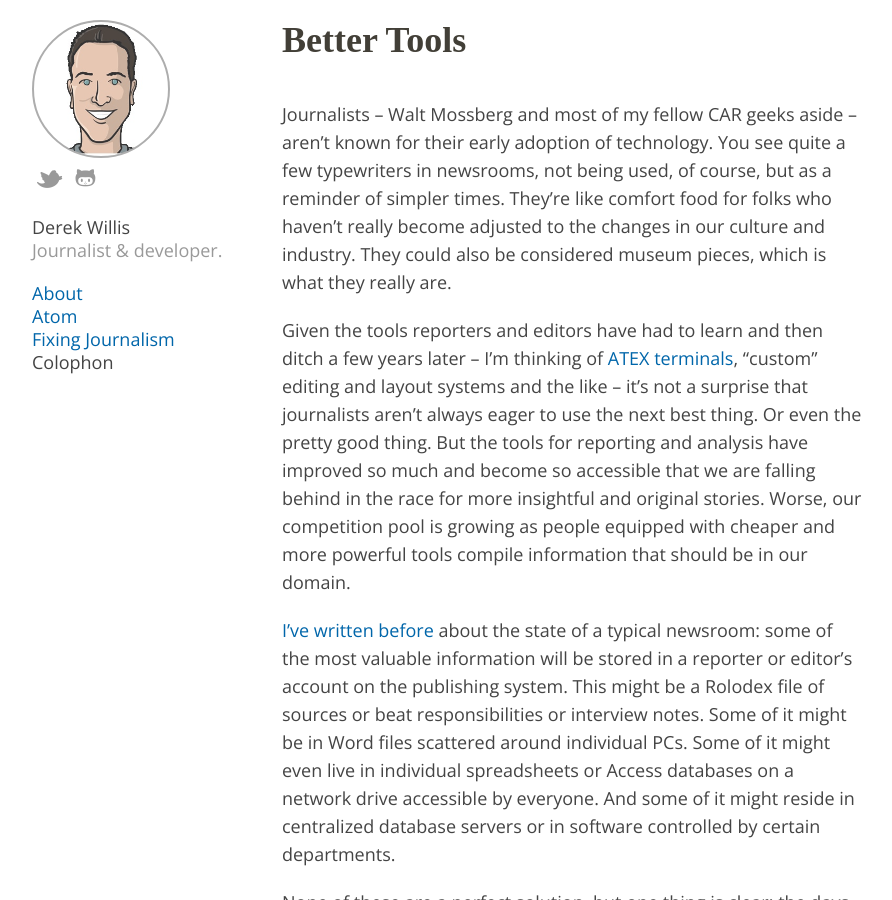
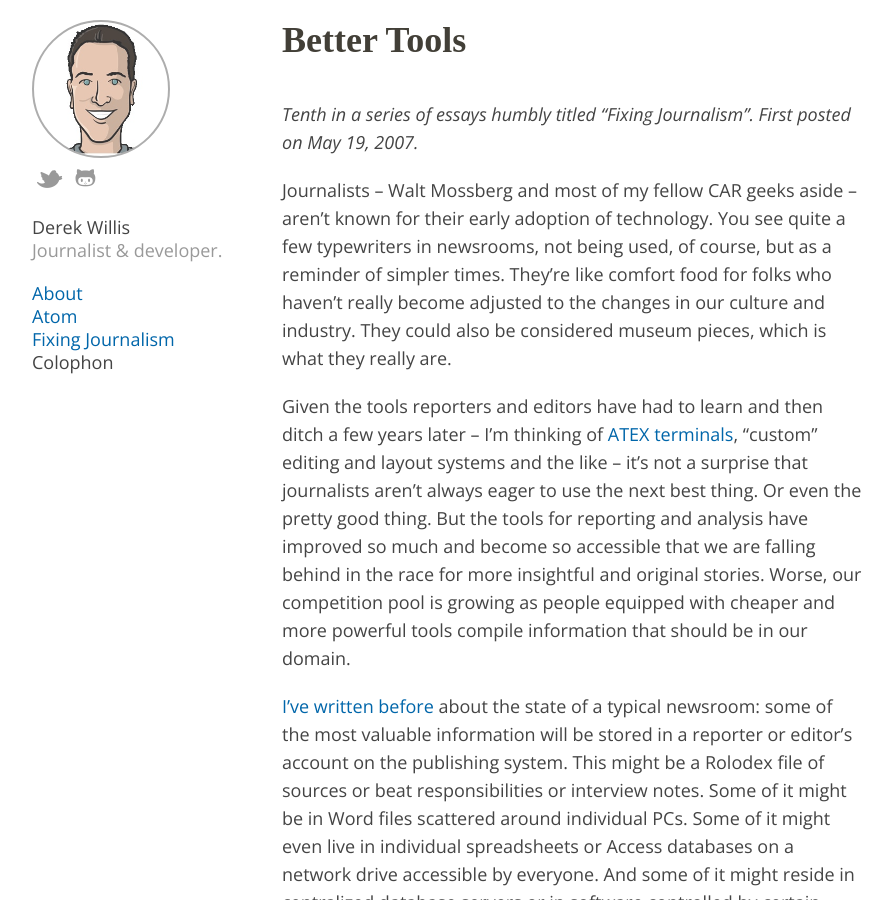
Before and after one commit to dwillis/dwillis.github.com, a Jekyll site: the page built from better-tools.md, in a window 1280 px wide and 900 px high. Shown: the whole window, without its empty margins (138-1030 px from the left). Built offline with Jekyll 4.4.1, drawn with Linux system fonts in a browser that asks for light colours; some web fonts are replaced.

Commit message:
added intro to better tools

```diff
--- a/better-tools.md
+++ b/better-tools.md
@@ -3,6 +3,8 @@ layout: post
 title: Better Tools
 permalink: /thefix/better-tools/
 ---
+
+_Tenth in a series of essays humbly titled "Fixing Journalism". First posted on May 19, 2007._
 
 Journalists – Walt Mossberg and most of my fellow CAR geeks aside – aren't known for their early adoption of technology. You see quite a few typewriters in newsrooms, not being used, of course, but as a reminder of simpler times. They're like comfort food for folks who haven't really become adjusted to the changes in our culture and industry. They could also be considered museum pieces, which is what they really are.
 
```
